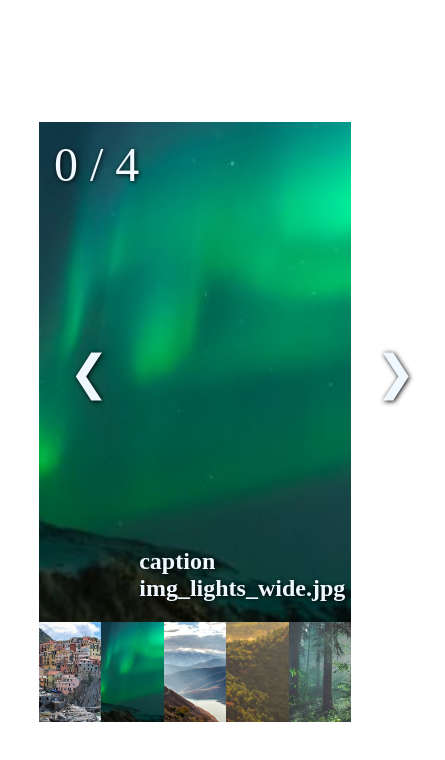
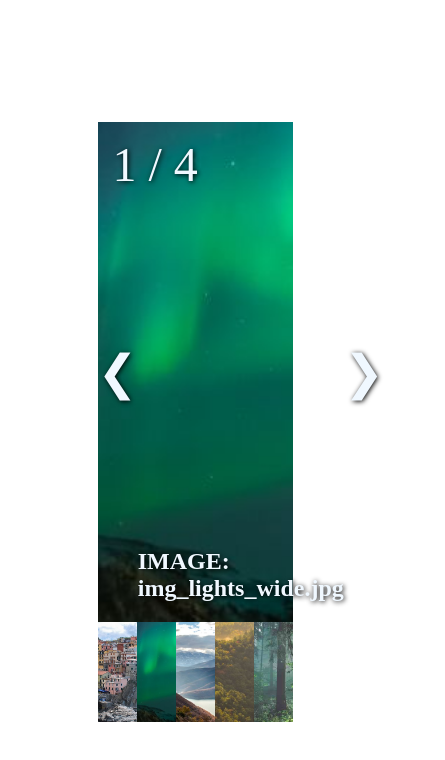
Before and after one commit to adelkaram55/Tumbnails, a plain HTML site: page index.html in a window 390 px wide. Both pictures are taken after a click on the element 132 px from the left and 672 px from the top of the page. Shown: the whole page, 445 px wide, since content can reach past the window. Drawn offline with Linux system fonts and the light colour scheme.

Commit message:
thumbnails v1.1

```diff
--- a/css/style.css
+++ b/css/style.css
@@ -64,3 +64,16 @@ a{
     width: 25%;
 
 }
+@media only screen and (max-width: 700px) {
+    #thumbnails{
+        width: 50%;
+    }
+    #container{
+        width: 50%;
+        justify-content: space-around;
+    }
+    a{
+        padding: 0px;
+    }
+
+}
--- a/index.html
+++ b/index.html
@@ -12,7 +12,7 @@
 
     <div id="container">
         <a onclick="prev()" id="next">&#10094;</a>
-        <h2  id="caption">caption img_5terre_wide.jpg</h2>
+        <h2  id="caption">IMAGE: img_5terre_wide.jpg</h2>
         <a onclick="next()" id="prev">&#10095;</a>
     <div id="counter">
         <span id="count">0</span>
--- a/js/script.js
+++ b/js/script.js
@@ -17,7 +17,7 @@ var currentSlideIndex = 0;
 
 function caption(){
     var image = arr[currentSlideIndex];
-    document.getElementById('caption').innerHTML =  "caption"+" "+ image;
+    document.getElementById('caption').innerHTML =  "IMAGE:"+" "+ image;
 
 
 
@@ -32,7 +32,7 @@ function check(){
 
 
      if (currentSlideIndex < 0 ){
-        currentSlideIndex = 4;
+        currentSlideIndex = arr.length-1;
     }
    else if (currentSlideIndex > arr.length - 1 ){
         currentSlideIndex = 0;
@@ -56,16 +56,24 @@ function prev(){
     changephoto();
     caption();
     count();
+
+
 }
 
-function get(index){
-    slideshow.style.backgroundImage = "url('assets/"+arr[index]+"')";
-    document.getElementById('caption').innerHTML =  "caption"+" "+ arr[index];
-    // count();
+function get(i){
+
+
+    slideshow.style.backgroundImage = "url('assets/"+arr[i]+"')";
+    document.getElementById('caption').innerHTML =  "IMAGE:"+" "+ arr[i];
+    document.getElementById('count').innerHTML = [i];
+
 
 }
 function count(){
 
-    document.getElementById('count').innerHTML = currentSlideIndex ;
+    document.getElementById('count').innerHTML = currentSlideIndex;
+
+
+
 
 }
```
